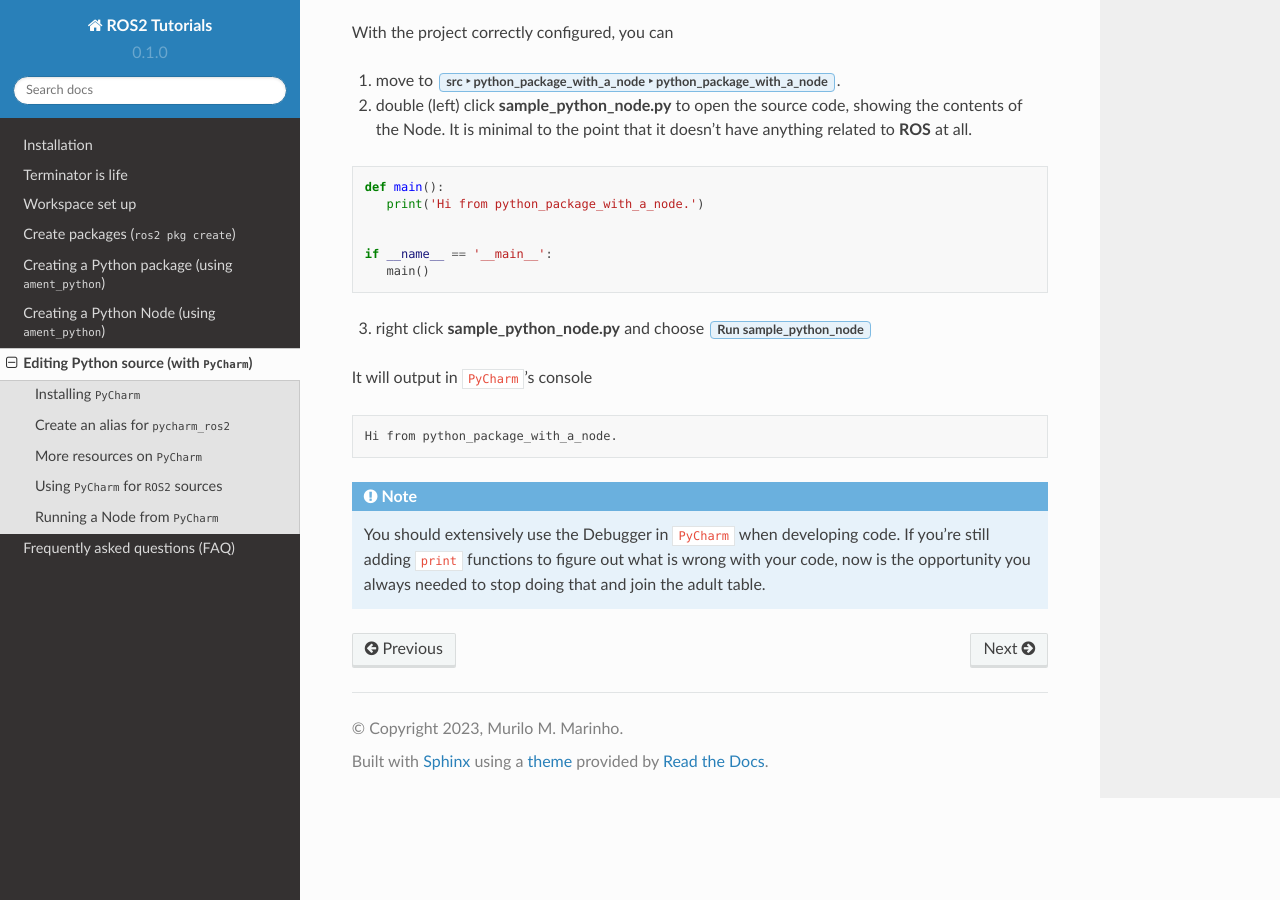
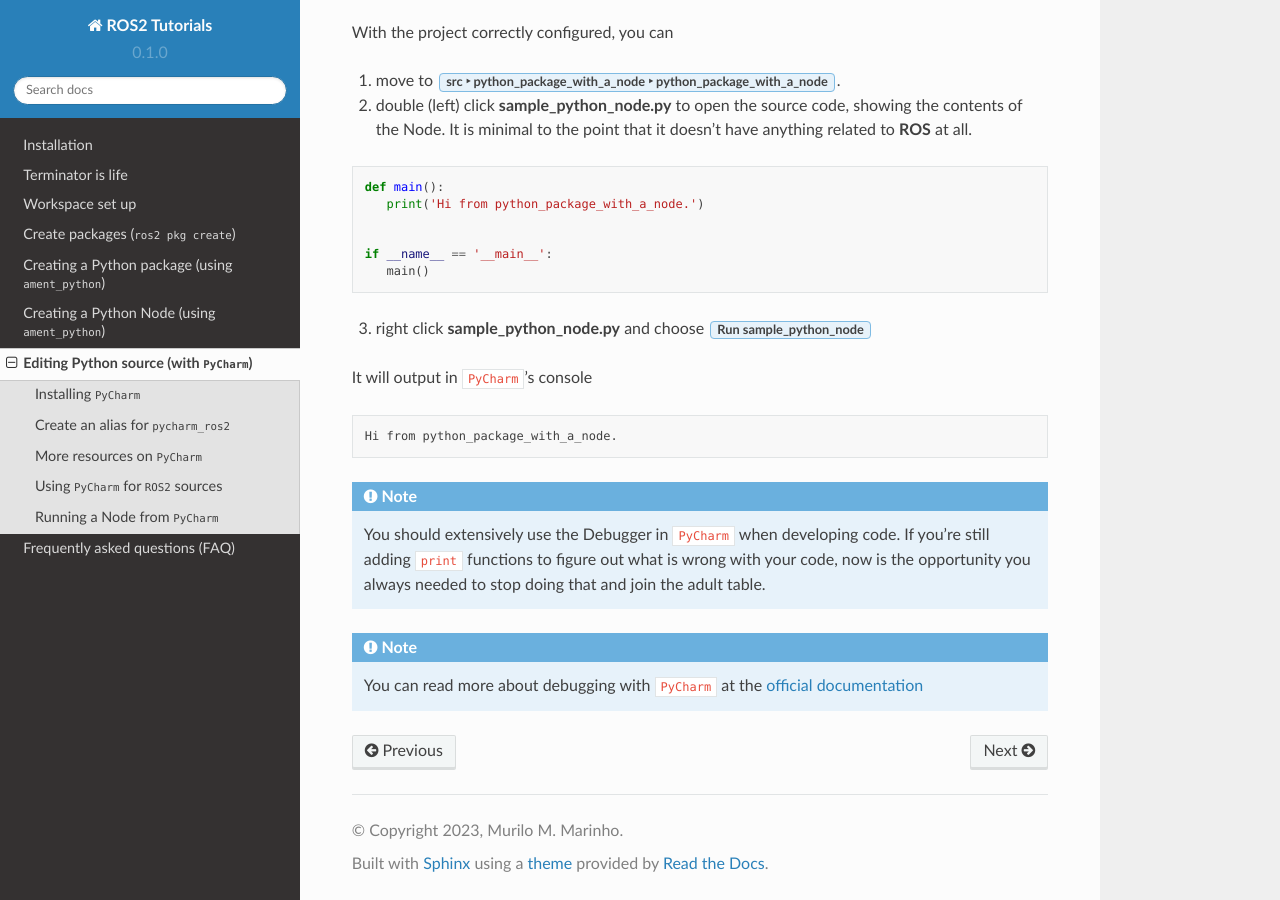
Before and after one commit to mmmarinho/ROS2_Tutorial, a Sphinx documentation site: the page built from docs/source/editing_python_source.rst, in a window 1280 px wide and 900 px high, scrolled down 1813 px. Built offline with Sphinx 7.4.7 and the Read the Docs theme 2.0.0, drawn with Linux system fonts in a browser that asks for light colours.

Commit message:
Update editing_python_source.rst

```diff
--- a/docs/source/editing_python_source.rst
+++ b/docs/source/editing_python_source.rst
@@ -85,3 +85,7 @@
 .. note::
 
    You should extensively use the Debugger in :code:`PyCharm` when developing code. If you're still adding :code:`print` functions to figure out what is wrong with your code, now is the opportunity you always needed to stop doing that and join the adult table.
+
+.. note::
+
+   You can read more about debugging with :code:`PyCharm` at the `official documentation <https://www.jetbrains.com/help/pycharm/debugging-your-first-python-application.html#where-is-the-problem>`_
```
